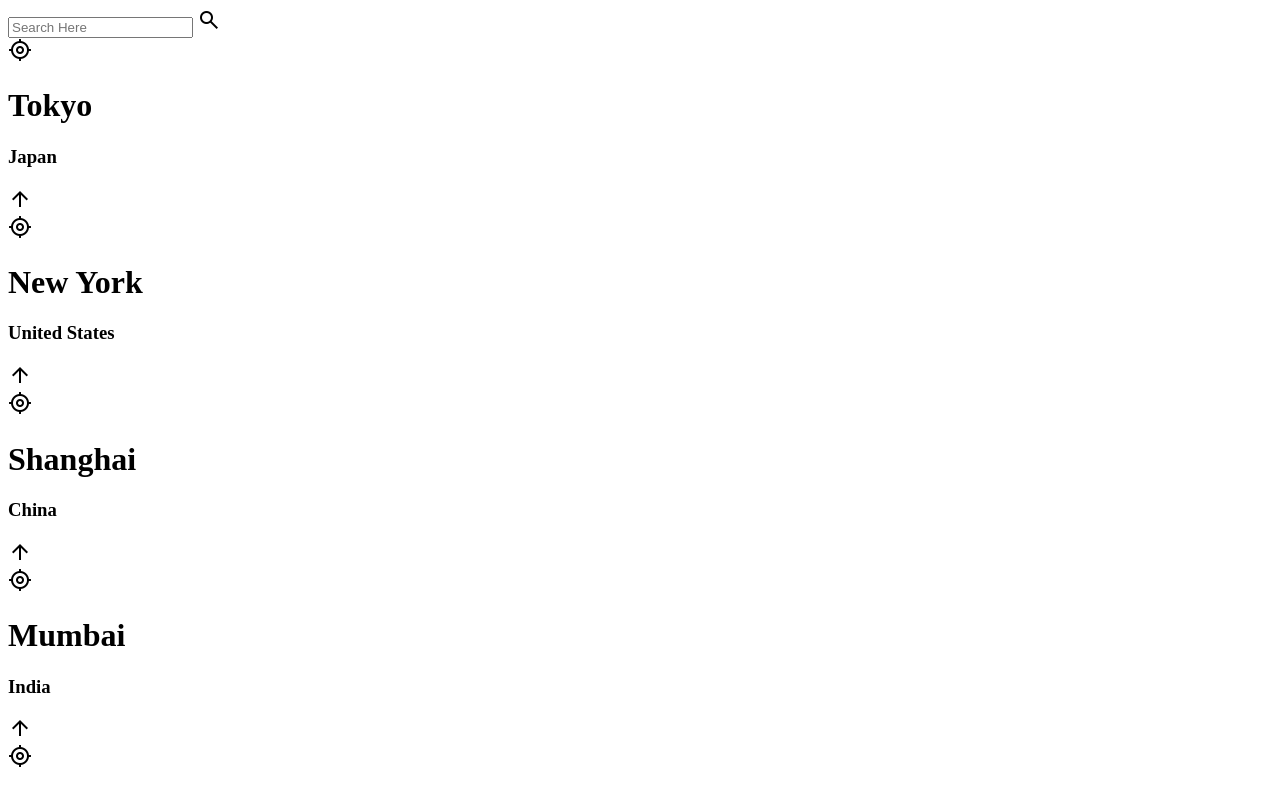
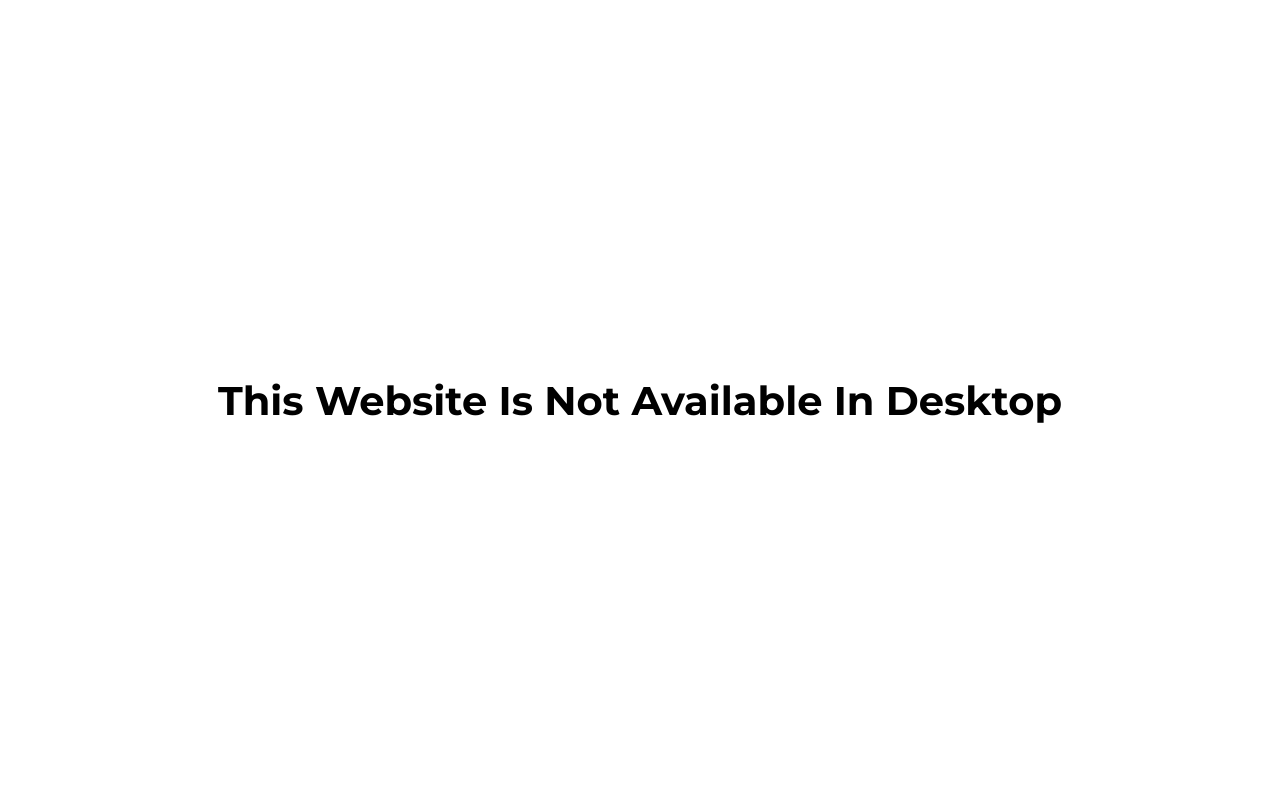
Before and after one commit to Sabihool/Daily.Weather, a plain HTML site: page index.html in a window 1280 px wide. Shown: the top 791 px of the page. Drawn offline with nearby package versions, Linux system fonts and the light colour scheme; the site is published under a folder, as on GitHub Pages, so addresses that start at the root find nothing.

Commit message:
Update index.html

```diff
--- a/index.html
+++ b/index.html
@@ -11,7 +11,7 @@
 
 
   <!-- Custom Styles -->
-  <link rel="stylesheet" href="/weather.css">
+  <link rel="stylesheet" href="weather.css">
 
 <link href="https://fonts.googleapis.com/css2?family=Material+Symbols+Outlined" rel="stylesheet" />
 </head>
```
